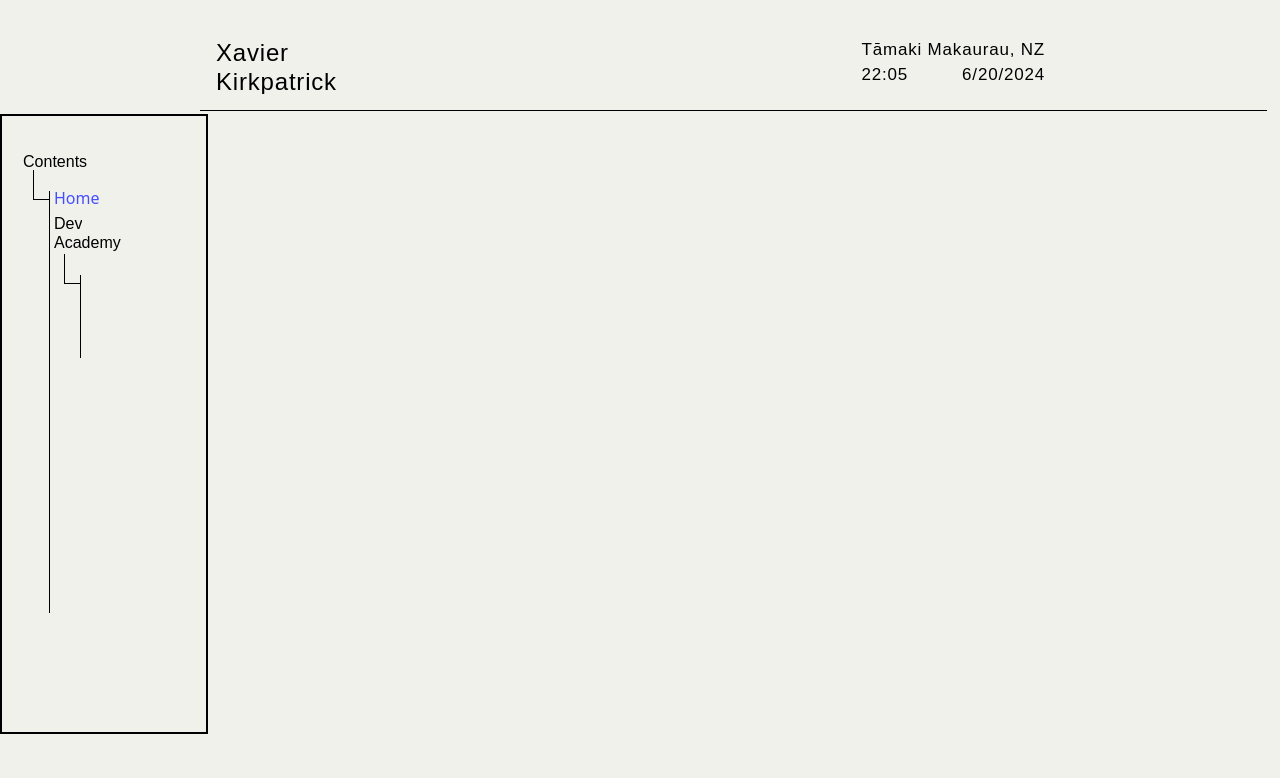
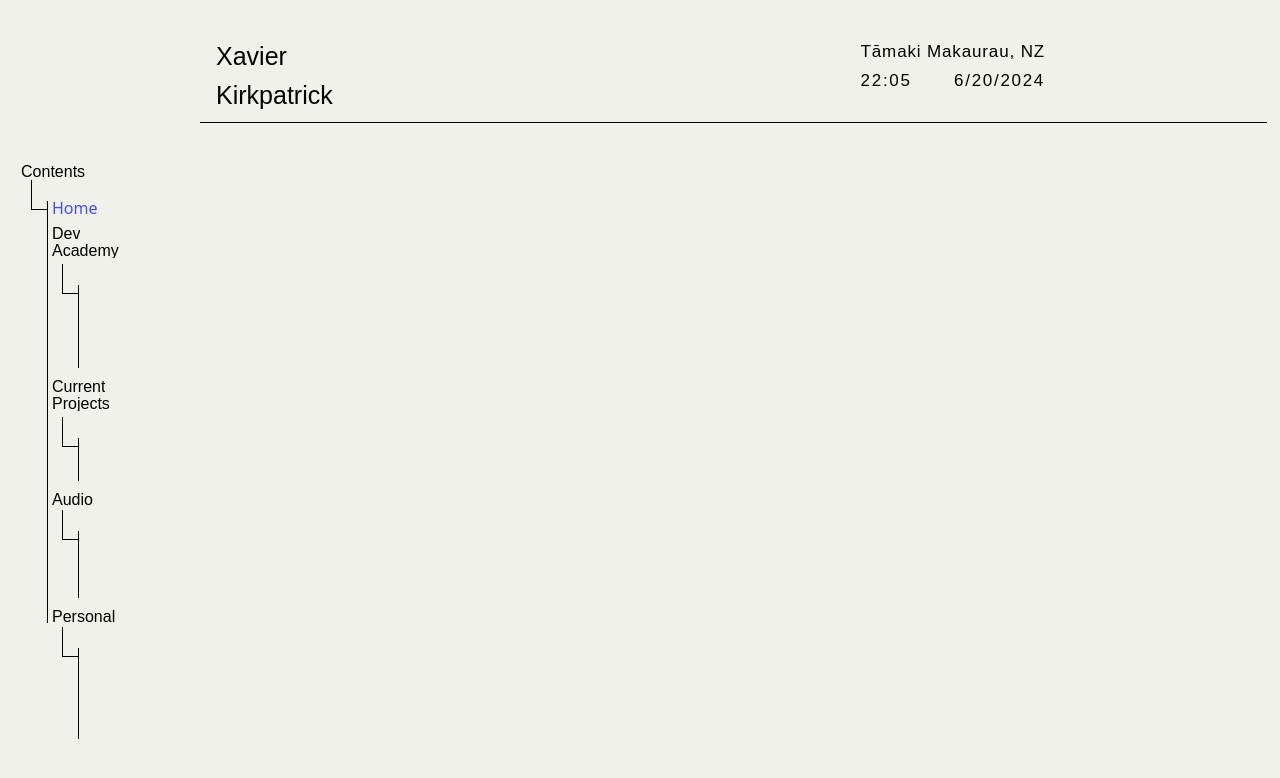
Before and after one commit to xavier-kirkpatrick/xavier-kirkpatrick.github.io, a React (Vite) app: page / in a window 1280 px wide. Shown: the top 778 px of the page. Built offline with nearby package versions, Linux system fonts and the light colour scheme.

Commit message:
add all sidebar menu SVGs + animation

```diff
--- a/public/main.css
+++ b/public/main.css
@@ -437,6 +437,12 @@ video {
   display: none;
 }
 
+*,
+  *::before,
+  *::after {
+  box-sizing: border-box;
+}
+
 *, ::before, ::after {
   --tw-border-spacing-x: 0;
   --tw-border-spacing-y: 0;
@@ -615,28 +621,16 @@ video {
   right: 0px;
 }
 
-.top-0 {
-  top: 0px;
-}
-
 .top-\[100px\] {
   top: 100px;
 }
 
-.top-\[36px\] {
-  top: 36px;
+.top-\[138px\] {
+  top: 138px;
 }
 
-.top-\[59px\] {
-  top: 59px;
-}
-
-.top-\[75px\] {
-  top: 75px;
-}
-
-.top-\[138px\] {
-  top: 138px;
+.top-\[34px\] {
+  top: 34px;
 }
 
 .top-\[54px\] {
@@ -647,12 +641,28 @@ video {
   top: 70px;
 }
 
-.top-\[35px\] {
-  top: 35px;
+.top-\[253px\] {
+  top: 253px;
 }
 
-.top-\[34px\] {
-  top: 34px;
+.top-\[291px\] {
+  top: 291px;
+}
+
+.top-\[366px\] {
+  top: 366px;
+}
+
+.top-\[384px\] {
+  top: 384px;
+}
+
+.top-\[483px\] {
+  top: 483px;
+}
+
+.top-\[501px\] {
+  top: 501px;
 }
 
 .mt-1 {
@@ -675,8 +685,8 @@ video {
   display: none;
 }
 
-.h-32 {
-  height: 8rem;
+.h-\[136px\] {
+  height: 136px;
 }
 
 .h-\[620px\] {
@@ -685,10 +695,6 @@ video {
 
 .h-auto {
   height: auto;
-}
-
-.h-\[136px\] {
-  height: 136px;
 }
 
 .min-h-screen {
@@ -750,8 +756,18 @@ video {
   border-color: rgb(185 28 28 / var(--tw-border-opacity));
 }
 
+.border-white {
+  --tw-border-opacity: 1;
+  border-color: rgb(255 255 255 / var(--tw-border-opacity));
+}
+
 .bg-mainBgColour {
   background-color: var(--main-background-color);
+}
+
+.bg-slate-600 {
+  --tw-bg-opacity: 1;
+  background-color: rgb(71 85 105 / var(--tw-bg-opacity));
 }
 
 .pb-3 {
@@ -774,6 +790,14 @@ video {
   padding-top: 2.5rem;
 }
 
+.pb-1 {
+  padding-bottom: 0.25rem;
+}
+
+.pt-9 {
+  padding-top: 2.25rem;
+}
+
 .font-primary {
   font-family: var(--primary-font-family);
 }
@@ -791,32 +815,92 @@ video {
   font-size: var(--sidebar-font-size);
 }
 
+.text-\[32px\] {
+  font-size: 32px;
+}
+
+.text-\[29px\] {
+  font-size: 29px;
+}
+
+.text-\[28px\] {
+  font-size: 28px;
+}
+
+.text-\[25px\] {
+  font-size: 25px;
+}
+
 .font-light {
   font-weight: 300;
 }
 
-.leading-\[20px\] {
-  line-height: 20px;
+.font-medium {
+  font-weight: 500;
 }
 
-.leading-\[25px\] {
-  line-height: 25px;
-}
-
-.leading-5 {
-  line-height: 1.25rem;
+.font-normal {
+  font-weight: 400;
 }
 
 .leading-4 {
   line-height: 1rem;
 }
 
+.leading-\[23px\] {
+  line-height: 23px;
+}
+
+.leading-3 {
+  line-height: .75rem;
+}
+
+.leading-7 {
+  line-height: 1.75rem;
+}
+
+.leading-8 {
+  line-height: 2rem;
+}
+
+.leading-9 {
+  line-height: 2.25rem;
+}
+
+.leading-\[21px\] {
+  line-height: 21px;
+}
+
+.leading-\[15px\] {
+  line-height: 15px;
+}
+
+.leading-\[12px\] {
+  line-height: 12px;
+}
+
+.leading-\[13px\] {
+  line-height: 13px;
+}
+
+.leading-\[14px\] {
+  line-height: 14px;
+}
+
 .tracking-wider {
   letter-spacing: 0.05em;
 }
 
+.tracking-widest {
+  letter-spacing: 0.1em;
+}
+
 .text-blueLink {
   color: var(--sidebar-link-colour);
+}
+
+.outline {
+  outline-style: solid;
 }
 
 .transition {
@@ -835,14 +919,6 @@ video {
   --sidebar-link-colour: #444eff;
 }
 
-/* @layer base {
-  *,
-  *::before,
-  *::after {
-    @apply box-border;
-  }
-} */
-
 .hover\:underline:hover {
   text-decoration-line: underline;
 }
--- a/src/SVGComponents/AudioSVG.tsx
+++ b/src/SVGComponents/AudioSVG.tsx
@@ -1,12 +1,48 @@
 import { motion, Variants } from "framer-motion";
 
-function AudioSVG({
-  animateBranches,
-}: {
-  readonly animateBranches: Variants;
-}) {
+function AudioSVG({ animateBranches }: { readonly animateBranches: Variants }) {
   return (
-
+    <motion.svg
+      // width={17}
+      // height={88}
+      viewBox="0 0 17 88"
+      fill="none"
+      xmlns="http://www.w3.org/2000/svg"
+      initial="hidden"
+      animate="visible"
+    >
+      <motion.g id="Audio Branch">
+        <motion.line
+          id="Line 12"
+          x1={0.5}
+          x2={0.5}
+          y2={30}
+          stroke="black"
+          variants={animateBranches}
+          custom={0.1}
+        />
+        <motion.line
+          id="Line 13"
+          x1={0.993774}
+          y1={29.5}
+          x2={15.9938}
+          y2={29.5}
+          stroke="black"
+          variants={animateBranches}
+          custom={0.5}
+        />
+        <motion.line
+          id="Line 14"
+          x1={16.5}
+          y1={21}
+          x2={16.5}
+          y2={88}
+          stroke="black"
+          variants={animateBranches}
+          custom={1.0}
+        />
+      </motion.g>
+    </motion.svg>
   );
 }
 export default AudioSVG;
--- a/src/SVGComponents/PersonalSVG.tsx
+++ b/src/SVGComponents/PersonalSVG.tsx
@@ -6,7 +6,48 @@ function PersonalSVG({
   readonly animateBranches: Variants;
 }) {
   return (
+    <motion.svg
+      width={17}
+      height={112}
+      viewBox="0 0 17 112"
+      fill="none"
+      xmlns="http://www.w3.org/2000/svg"
+      initial="hidden"
+      animate="visible"
+    >
+      <motion.g id="Personal Branch">
+        <motion.line
+          id="Line 15"
+          x1={0.5}
+          x2={0.5}
+          y2={30}
+          stroke="black"
+          variants={animateBranches}
+          custom={0.1}
+        />
 
+        <motion.line
+          id="Line 16"
+          x1={0.993774}
+          y1={29.5}
+          x2={15.9938}
+          y2={29.5}
+          stroke="black"
+          variants={animateBranches}
+          custom={0.5}
+        />
+        <motion.line
+          id="Line 17"
+          x1={16.5}
+          y1={21}
+          x2={16.5}
+          y2={112}
+          stroke="black"
+          variants={animateBranches}
+          custom={1.0}
+        />
+      </motion.g>
+    </motion.svg>
   );
 }
 export default PersonalSVG;
--- a/src/SVGComponents/ProjectsSVG.tsx
+++ b/src/SVGComponents/ProjectsSVG.tsx
@@ -6,7 +6,47 @@ function ProjectsSVG({
   readonly animateBranches: Variants;
 }) {
   return (
-
+    <motion.svg
+      // width={17}
+      // height={64}
+      viewBox="0 0 17 64"
+      fill="none"
+      xmlns="http://www.w3.org/2000/svg"
+      initial="hidden"
+      animate="visible"
+    >
+      <motion.g id="Current Projects Branch">
+        <motion.line
+          id="Line 9"
+          x1={0.5}
+          x2={0.5}
+          y2={30}
+          stroke="black"
+          variants={animateBranches}
+          custom={0.1}
+        />
+        <motion.line
+          id="Line 10"
+          x1={0.993774}
+          y1={29.5}
+          x2={15.9938}
+          y2={29.5}
+          stroke="black"
+          variants={animateBranches}
+          custom={0.5}
+        />
+        <motion.line
+          id="Line 11"
+          x1={16.5}
+          y1={21}
+          x2={16.5}
+          y2={64}
+          stroke="black"
+          variants={animateBranches}
+          custom={1.0}
+        />
+      </motion.g>
+    </motion.svg>
   );
 }
 export default ProjectsSVG;
--- a/src/components/Header.tsx
+++ b/src/components/Header.tsx
@@ -18,8 +18,8 @@ const letter = {
 };
 
 const headerLine = {
-  hidden: { opacity: 0, x: -500 },
-  visible: { opacity: 1, x: 0 },
+  hidden: { opacity: 0, x: -1000 },
+  visible: { opacity: 5, x: 0, transition: { duration: 2 } },
 };
 
 export const animateText = (text: string) => {
@@ -58,17 +58,19 @@ function Header() {
     // Border div here:
     // <div className="h-[136px] border-2 border-solid border-red-700">
     <div>
-      <div className="flex items-start pb-3 pt-10 font-light tracking-wider">
+      <div className="flex items-start pb-1 pt-10 ">
         {/* ------- Header bar name title section ------- */}
-        <motion.div className="pl-[216px] font-primary text-2xl leading-[25px]">
+        <motion.div className="pl-[216px] font-primary text-[25px] font-normal leading-8">
           <h1>{animateText("Xavier")}</h1>
           <h1>{animateText("Kirkpatrick")}</h1>
         </motion.div>
         {/* ------- Header bar date + time + location section ------- */}
-        <motion.div className="font-primary text-[17px] leading-[20px]">
+        <motion.div className="font-primary text-[17px] leading-[23px]">
           <div className="absolute right-0 pr-[235px]">
-            <p>{animateText("Tāmaki Makaurau, NZ")}</p>
-            <div className="flex justify-between">
+            <p className="tracking-wider">
+              {animateText("Tāmaki Makaurau, NZ")}
+            </p>
+            <p className="flex justify-between tracking-widest">
               {animateText(
                 dateTime
                   .toLocaleTimeString("en-US", {
@@ -78,15 +80,15 @@ function Header() {
                   })
                   .replace(/:/g, ":"),
               )}
-              <div>{animateText(dateTime.toLocaleDateString())}</div>
-            </div>
+              {animateText(dateTime.toLocaleDateString())}
+            </p>
           </div>
         </motion.div>
       </div>
 
       {/* ------- Header bar separator line ------- */}
       <motion.div
-        className="absolute left-[200px] w-5/6 border-b border-solid border-black pr-10"
+        className="absolute left-[200px] right-0 w-5/6 border-b border-solid border-black pr-10"
         variants={headerLine}
         transition={{ duration: 1 }}
         initial="hidden"
--- a/src/components/SideBar.tsx
+++ b/src/components/SideBar.tsx
@@ -3,20 +3,28 @@ import { Link } from "@tanstack/react-router";
 import { animateText } from "./Header";
 import ContentsSVG from "../SVGComponents/ContentsSVG";
 import DevAcademySVG from "../SVGComponents/EDASVG";
+import ProjectsSVG from "../SVGComponents/ProjectsSVG";
+import AudioSVG from "../SVGComponents/AudioSVG";
+import PersonalSVG from "../SVGComponents/PersonalSVG";
 
 // "animateBranches" handles animation and tranisition duration of the tree menu branches
 const animateBranches = {
   hidden: { pathLength: 0, opacity: 0 },
-  visible: (i: number) => {
-    const delay: number = 1 + i * 0.5;
-    return {
+  visible: {
     pathLength: 1,
     opacity: 1,
     transition: {
-        pathLength: { delay, type: "spring", duration: 2, bounce: 0 },
-        opacity: { delay, duration: 0.05 },
+      pathLength: { delay: 1, type: "spring", duration: 2, bounce: 0 },
+      opacity: { delay: 1, duration: 0.05 },
+    },
   },
 };
+
+const linkHoverEffect = {
+  initial: { scale: 1 },
+  whileHover: {
+    scale: 1.1,
+    transition: { type: "spring", stiffness: 300, damping: 20 },
   },
 };
 
@@ -24,34 +32,77 @@ const animateBranches = {
 
 function SideBar() {
   return (
-    // Container div here
-    <div className="relative mt-1 h-[620px] w-52 border-2 border-solid border-black font-light">
-      {/* ------- Contents section ------- */}
+    // Sidebar space container div
+    <div className="relative mt-1 h-[620px] w-52 font-light">
+      {/* sidebar menu container div */}
+      <div className="">
+        {/* ------- Contents branch ------- */}
+        <div>
+          <p className="absolute left-[21px] top-[34px] font-primary text-sideBar">
+            {animateText("Contents")}
+          </p>
 
-      <motion.p className="absolute left-[21px] top-[34px] font-primary text-sideBar">
-        {animateText("Contents")}
-      </motion.p>
-      {/* Contents branch svg */}
+          {/* Contents branch SVG */}
           <div className="absolute left-[31px] top-[54px] h-auto w-[17px]">
             <ContentsSVG animateBranches={animateBranches} />
           </div>
+        </div>
+
         {/* Home link */}
         <Link to="/">
-        <motion.p className="absolute left-[52px] top-[70px] text-sideBar text-blueLink hover:underline">
+          <motion.p
+            initial="initial"
+            whileHover="whileHover"
+            variants={linkHoverEffect}
+            className="absolute left-[52px] top-[70px] text-sideBar text-blueLink hover:underline"
+          >
             {animateText("Home")}
           </motion.p>
         </Link>
 
-      {/* ------- Dev Academy section -------- */}
+        {/* ------- Dev Academy branch -------- */}
         <div>
-        <motion.p className="absolute left-[52px] top-[100px] block text-wrap font-primary text-sideBar leading-4">
+          <p className="absolute left-[52px] top-[100px] font-primary text-sideBar leading-[15px]">
             {animateText("Dev")}
-          <motion.p>{animateText("Academy")}</motion.p>
-        </motion.p>
-      </div>
-      {/* Dev Academy branch svg */}
+            <p>{animateText("Academy")}</p>
+          </p>
+
+          {/* Dev Academy branch SVG */}
           <div className="absolute left-[62px] top-[138px] h-auto w-[17px]">
             <DevAcademySVG animateBranches={animateBranches} />
+          </div>
+        </div>
+        {/* ------- Current Projects branch -------- */}
+        <div>
+          <p className="absolute left-[52px] top-[253px] font-primary text-sideBar leading-[15px]">
+            {animateText("Current")}
+            <p>{animateText("Projects")}</p>
+          </p>
+          {/* Current Projects branch SVG */}
+          <div className="absolute left-[62px] top-[291px] h-auto w-[17px]">
+            <ProjectsSVG animateBranches={animateBranches} />
+          </div>
+        </div>
+        {/* ------- Audio branch -------- */}
+        <div>
+          <p className="absolute left-[52px] top-[366px] font-primary text-sideBar leading-[15px]">
+            {animateText("Audio")}
+          </p>
+          {/* Audio branch SVG */}
+          <div className="absolute left-[62px] top-[384px] h-auto w-[17px]">
+            <AudioSVG animateBranches={animateBranches} />
+          </div>
+        </div>
+        {/* ------- Personal branch -------- */}
+        <div>
+          <p className="absolute left-[52px] top-[483px] font-primary text-sideBar leading-[15px]">
+            {animateText("Personal")}
+          </p>
+          {/* Personal branch SVG */}
+          <div className="absolute left-[62px] top-[501px] h-auto w-[17px]">
+            <PersonalSVG animateBranches={animateBranches} />
+          </div>
+        </div>
       </div>
     </div>
   );
--- a/src/styles/main.css
+++ b/src/styles/main.css
@@ -13,10 +13,10 @@
 @import url("https://fonts.googleapis.com/css2?family=Jost:ital,wght@0,100..900;1,100..900&family=Raleway:ital,wght@0,100..900;1,100..900&display=swap");
 @import url("https://fonts.googleapis.com/css2?family=Poppins:ital,wght@0,100;0,200;0,300;0,400;0,500;0,600;0,700;0,800;0,900;1,100;1,200;1,300;1,400;1,500;1,600;1,700;1,800;1,900&display=swap");
 
-/* @layer base {
+@layer base {
   *,
   *::before,
   *::after {
     @apply box-border;
   }
-} */
+}
```
Lines whose indentation alone changed are shown as unchanged.
